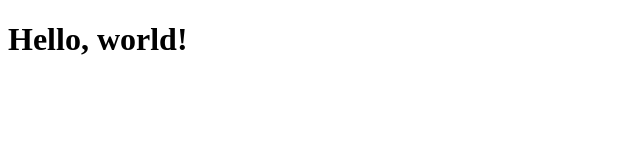
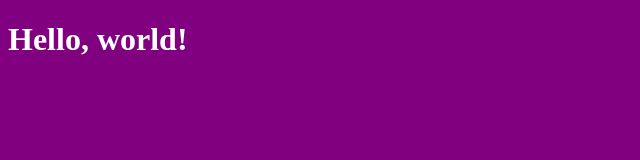
Before and after one commit to paureyesc/FirstRepository, a plain HTML site: page index.html in a window 1280 px wide. Shown: the whole page, without its empty margins (0-640 px from the left). Drawn offline with Linux system fonts and the light colour scheme.

Commit message:
Mi segundo commit

```diff
--- /dev/null
+++ b/css/style.css
@@ -0,0 +1,4 @@
+body{
+  background-color: purple;
+  color:white;
+}
--- a/index.html
+++ b/index.html
@@ -3,6 +3,7 @@
 <head>
   <meta charset="UTF-8">
   <meta name="viewport" content="width=device-width, initial-scale=1.0">
+  <link href="./css/style.css" rel="stylesheet">
   <title>Document</title>
 </head>
 <body>
```
